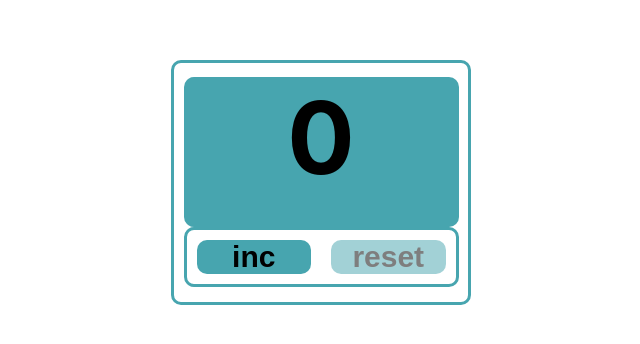
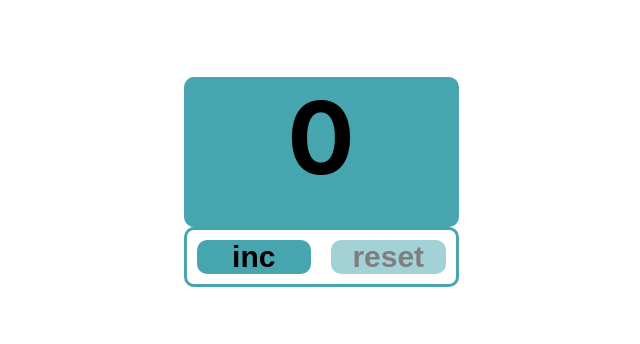
Before and after one commit to OlhaFedorets/counter-02, a React (Create React App) app: page / in a window 1280 px wide. Shown: the part 218-562 px from the top of the page, without its empty margins (319-959 px from the left). Built offline with nearby package versions, Linux system fonts and the light colour scheme.

Commit message:
change app.css

```diff
--- a/src/App.css
+++ b/src/App.css
@@ -1,10 +1,7 @@
 .App {
     display: flex;
-    flex-direction: column;
+    justify-content: space-evenly;
     align-items: center;
-    justify-content: space-around;
-    height: 245px;
-    width: 300px;
-    border: 3px solid #47a5af;
-    border-radius: 10px;
+    height: 100vh;
+    margin: 0;
 }
```
